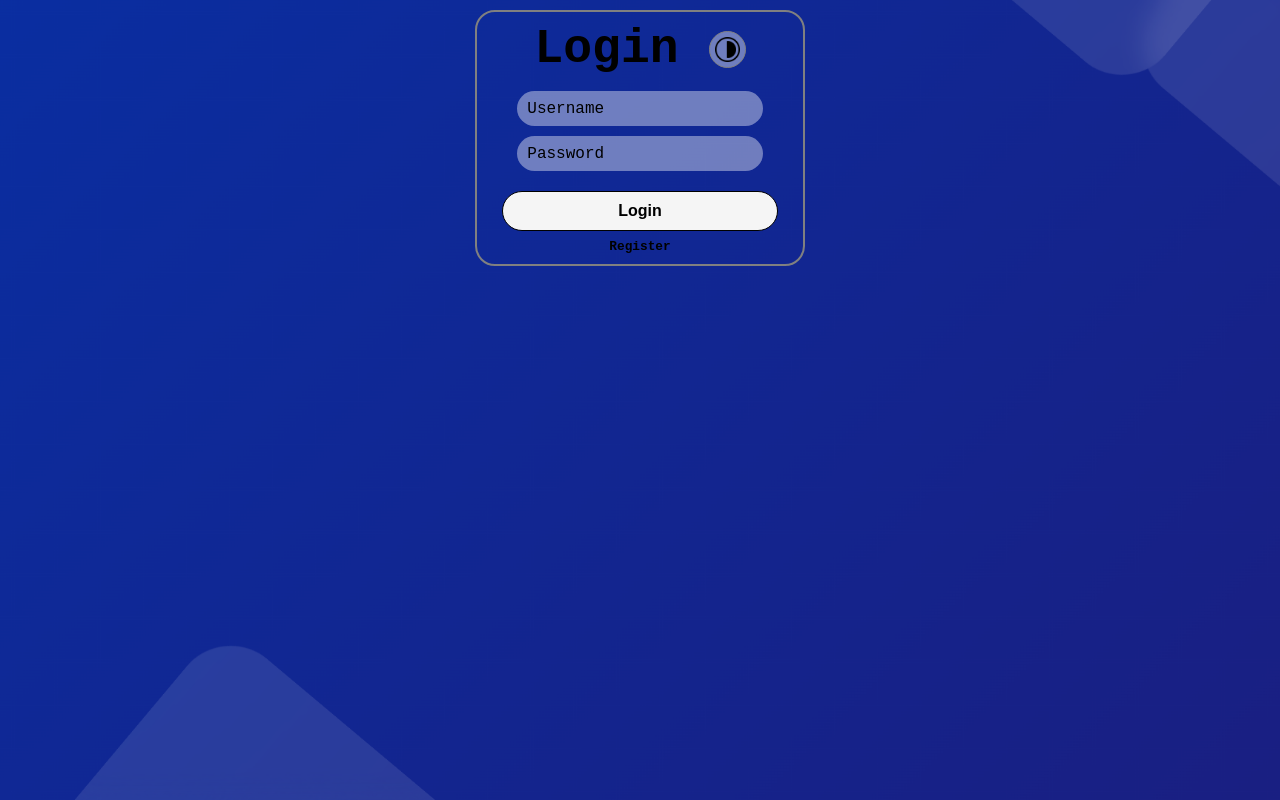
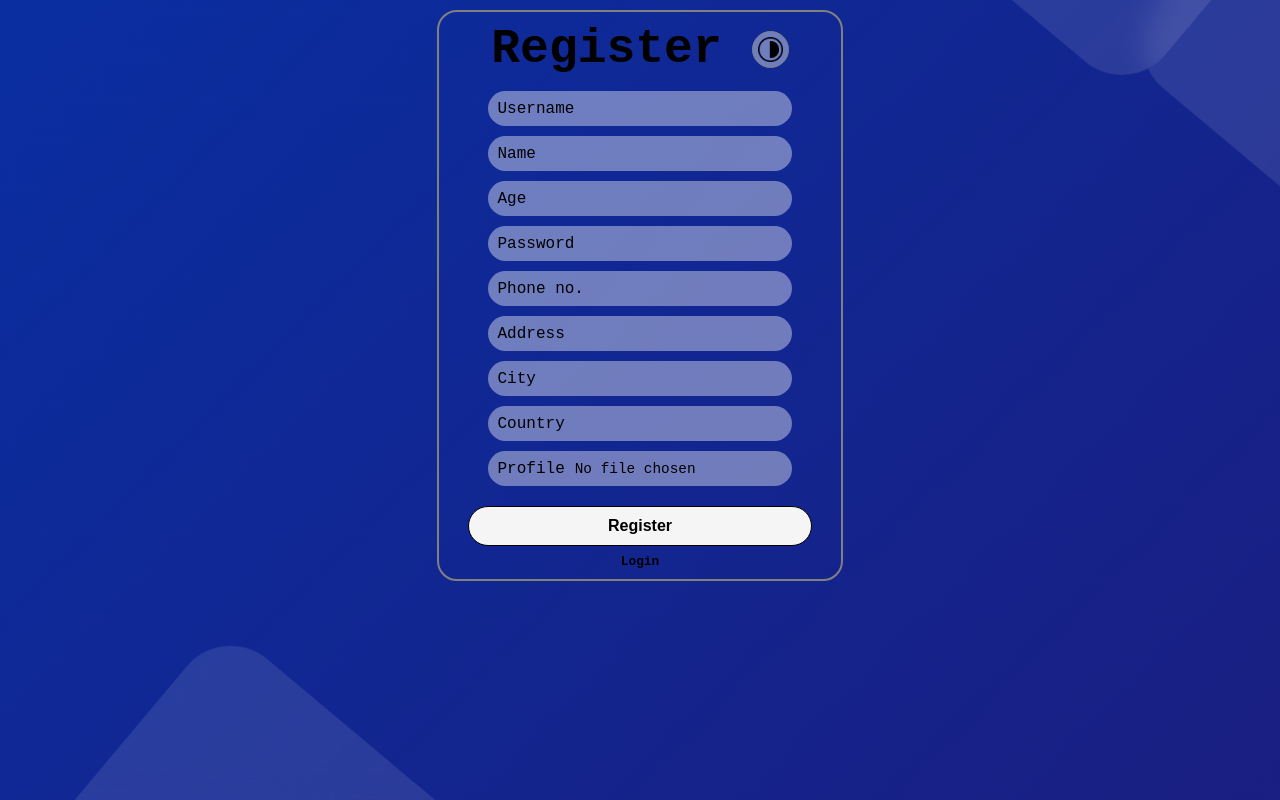
Before and after one commit to gulu43/mini_project_ui, a React (Vite) app: page /register in a window 1280 px wide. Built offline with nearby package versions, Linux system fonts and the light colour scheme.

Commit message:
added login and register and home

```diff
--- a/src/Home.css
+++ b/src/Home.css
@@ -0,0 +1,24 @@
+body {
+    transition: 0.2s ease-in-out;
+    background-image: url('/background_img.png');
+    background-size: cover;
+    background-repeat: no-repeat;
+    background-attachment: fixed;
+    /* background-position: center; */
+    font-family: 'Courier New', Courier, monospace
+}
+
+.light {
+    background-color: #252525;
+    color: white;
+}
+
+.dark {
+    background-color: whitesmoke;
+    color: black;
+}
+
+.heading {
+    font-size: 300%;
+    font-weight: bolder;
+}
--- a/src/Register.css
+++ b/src/Register.css
@@ -0,0 +1,139 @@
+body {
+    transition: 0.2s ease-in-out;
+    background-image: url('/background_img.png');
+    background-size: cover;
+    background-repeat: no-repeat;
+    background-attachment: fixed;
+    /* background-position: center; */
+    font-family: 'Courier New', Courier, monospace
+}
+
+.light {
+    background-color: #252525;
+    color: white;
+}
+
+.dark {
+    background-color: whitesmoke;
+    color: black;
+}
+
+.heading {
+    font-size: 300%;
+    font-weight: bolder;
+}
+
+.header_and_theam {
+    display: flex;
+    justify-content: center;
+    align-items: center;
+    margin-bottom: 15px;
+}
+
+.switch {
+    margin-left: 30px;
+    border: 1px solid gray;
+    border-radius: 20px;
+    background: rgba(255, 255, 255, 0.4);
+    padding: 5px;
+}
+
+.img {
+    display: flex;
+    justify-content: center;
+    align-items: center;
+}
+
+.div_parent {
+    display: flex;
+    flex-direction: column;
+    /* justify-content: space-evenly; */
+    align-items: center;
+    border: 2px solid gray;
+    border-radius: 20px;
+    padding: 10px;
+    margin: 10px;
+    height: auto;
+    width: auto
+}
+
+.cont {
+    display: flex;
+    flex-direction: row;
+    align-items: center;
+    background: rgba(255, 255, 255, 0.4);
+    border-radius: 30px;
+    height: 35px;
+    width: 80%;
+
+
+}
+
+.gap {
+    margin-bottom: 10px;
+}
+
+.main_body {
+    display: flex;
+    flex-direction: column;
+    /* justify-content: space-evenly; */
+    align-items: center;
+}
+
+.main_body label {
+    font-size: 100%;
+    margin-left: 10px;
+
+}
+
+.main_body input {
+    border: 2px;
+    font-size: 100%;
+    background: none;
+    border-radius: 5px;
+    border: none;
+    width: 50%;
+    margin-left: 10px;
+    /* font-weight: 600; */
+    font-family: 'Courier New', Courier, monospace
+}
+
+.div_btn {
+    margin-top: 10px;
+    width: 100%;
+    height: 100%;
+    display: flex;
+    flex-direction: column;
+    justify-content: center;
+    align-items: center;
+
+}
+
+.div_btn button {
+    font-size: 100%;
+    width: 90%;
+    height: 40px;
+    border: 1px solid;
+    border-radius: 30px;
+    font-weight: 800;
+    margin-bottom: 5px;
+}
+
+.register_txt {
+    font-size: 80%;
+    font-weight: 600;
+    margin-top: 3px;
+}
+
+#profile_photo {
+    font-size: 90%;
+}
+
+#profile_photo::-webkit-file-upload-button {
+    display: none;
+    /* background: rgba(255, 255, 255, 0.4);
+    border-radius: 30px;
+    border: 1px solid gray;
+    color: inherit; */
+    /* font-size: 85%; */
+}
--- a/src/components/App.jsx
+++ b/src/components/App.jsx
@@ -11,8 +11,8 @@ function App() {
   return (
     <>
       <Routes>
-        <Route path='/login' element={<Login />} />
-        <Route path='/register' element={<Register />} />
+        <Route path='/login' element={<Login navigate={navigate} />} />
+        <Route path='/register' element={<Register navigate={navigate} />} />
         <Route path='/home' element={<Home />} />
         <Route path='*' element={<Navigate to="/login" />} />
       </Routes>
--- a/src/components/Home.jsx
+++ b/src/components/Home.jsx
@@ -4,7 +4,7 @@ import '../Home.css'
 export function Home() {
     return (
         <>
-            <div>home</div>
+            <h1>home component</h1>
         </>
     );
 }
--- a/src/components/Login.jsx
+++ b/src/components/Login.jsx
@@ -1,8 +1,9 @@
 import { useState, useEffect } from 'react'
 import axios from 'axios'
 import '../Login.css'
+// import { Navigate,useNavigate } from 'react-router-dom';
 
-function Login() {
+function Login({ navigate }) {
   const [theme, setTheme] = useState('dark');
   const [data, setData] = useState({})
 
@@ -33,9 +34,19 @@ function Login() {
 
     try {
       const result = await axios.post("http://localhost:3700/api/v1/user/login", data);
-      console.log(result.data)
+      console.log(result.data, result.status)
+
+      if (result.status === 200 && result.data.status === 'Active') {
+        alert(result.data.message)
+        navigate('/home');
+      } else if (result.data.status === 'Inactive') {
+        alert('User not active')
+      } else {
+        console.log('login failed')
+      }
+
     } catch (err) {
-      console.log("Login failed:", err);
+      console.log("Login failed:", err)
       alert("Login failed — check username or password");
     }
 
@@ -87,7 +98,7 @@ function Login() {
 
         <span className='div_btn'>
           <button className={theme} onClick={loginFn} >Login</button>
-          <span className='register_txt'>Register</span>
+          <span className='register_txt' onClick={() => { navigate('/register') }}>Register</span>
         </span>
 
       </span>
--- a/src/components/Register.jsx
+++ b/src/components/Register.jsx
@@ -1,8 +1,9 @@
 import { useState, useEffect } from 'react'
 import axios from 'axios'
 import '../Register.css'
+// const { name, age, usersname, password, address, city, country, phone_no } = req.body
 
-export function Register() {
+export function Register({ navigate }) {
     const [theme, setTheme] = useState('dark');
     const [data, setData] = useState({})
 
@@ -14,29 +15,29 @@ export function Register() {
         console.log('data: ', data)
     }, [data])
 
-    useEffect(() => {
-        // console.log('data: ', data)
-        setData((prev) => ({
-            ...prev,
-            status: 'Active'
-        }))
-        console.log('data: ', data)
+    async function registerFn() {
 
-    }, [])
-
-
-    async function loginFn() {
-        if (!data.usersname || !data.pass || !data.id || !data.status) {
-            console.log("Please enter all feilds")
-
-        }
+        const formData = new FormData();
+        Object.entries(data).forEach(([key, value]) => {
+            formData.append(key, value)
+        })
+        formData.forEach((ele) => {
+            console.log(ele)
+        })
 
         try {
-            const result = await axios.post("http://localhost:3700/api/v1/user/login", data);
-            console.log(result.data)
+            const result = await axios.post("http://localhost:3700/api/v1/user/register", formData, {
+                headers: { "Content-Type": "multipart/form-data" }
+            })
+            console.log(result.data, result.status)
+
+            if (result.status == 201) {
+                navigate('/login')
+            }
+
         } catch (err) {
-            console.log("Login failed:", err);
-            alert("Login failed — check username or password");
+            console.log("Registration failed:", err)
+            alert("Registration failed")
         }
 
     }
@@ -46,7 +47,7 @@ export function Register() {
             <span className='div_parent'>
 
                 <span className='header_and_theam'>
-                    <span className='heading'>Login</span>
+                    <span className='heading'>Register</span>
                     <button className='switch'
                         onClick={
                             () => { setTheme(theme === 'dark' ? 'light' : 'dark') }
@@ -55,18 +56,9 @@ export function Register() {
                 </span>
 
                 <span className='main_body'>
-                    {/* <label htmlFor="id_inp">ID</label>
-          <input type="number" className={theme} id='id_inp'
-            onChange={(e) => {
-              setData((prev) => ({
-                ...prev,
-                id: e.target.value,
-              }))
-            }}
-          /> */}
                     <span className='cont gap'>
                         <label htmlFor="username_inp">Username</label>
-                        <input type="text" className={theme} id='username_inp' onChange={(e) => {
+                        <input type="text" required className={theme} id='username_inp' onChange={(e) => {
                             setData((prev) => ({
                                 ...prev,
                                 usersname: e.target.value
@@ -75,19 +67,92 @@ export function Register() {
                     </span>
 
                     <span className='cont gap'>
-                        <label htmlFor="password_inp">Password</label>
-                        <input type="text" className={theme} id='password_inp' onChange={(e) => {
+                        <label htmlFor="name_inp">Name</label>
+                        <input type="text" required className={theme} id='name_inp' onChange={(e) => {
                             setData((prev) => ({
                                 ...prev,
-                                pass: e.target.value
+                                name: e.target.value
+                            }))
+                        }} />
+                    </span>
+
+                    <span className='cont gap'>
+                        <label htmlFor="age_inp">Age</label>
+                        <input type="text" required className={theme} id='age_inp' onChange={(e) => {
+                            setData((prev) => ({
+                                ...prev,
+                                age: e.target.value
+                            }))
+                        }} />
+                    </span>
+
+                    <span className='cont gap'>
+                        <label htmlFor="password_inp">Password</label>
+                        <input type="text" required className={theme} id='password_inp' onChange={(e) => {
+                            setData((prev) => ({
+                                ...prev,
+                                password: e.target.value
+                            }))
+                        }} />
+                    </span>
+
+                    <span className='cont gap'>
+                        <label htmlFor="phone_no_inp">Phone no.</label>
+                        <input type="text" required className={theme} id='phone_no_inp' onChange={(e) => {
+                            setData((prev) => ({
+                                ...prev,
+                                phone_no: e.target.value
+                            }))
+                        }} />
+                    </span>
+
+                    <span className='cont gap'>
+                        <label htmlFor="address_inp">Address</label>
+                        <input type="text" required className={theme} id='address_inp' onChange={(e) => {
+                            setData((prev) => ({
+                                ...prev,
+                                address: e.target.value
+                            }))
+                        }} />
+                    </span>
+
+                    <span className='cont gap'>
+                        <label htmlFor="city_inp">City</label>
+                        <input type="text" required className={theme} id='city_inp' onChange={(e) => {
+                            setData((prev) => ({
+                                ...prev,
+                                city: e.target.value
+                            }))
+                        }} />
+                    </span>
+
+                    <span className='cont gap'>
+                        <label htmlFor="country_inp">Country</label>
+                        <input type="text" required className={theme} id='country_inp' onChange={(e) => {
+                            setData((prev) => ({
+                                ...prev,
+                                country: e.target.value
+                            }))
+                        }} />
+                    </span>
+
+                    <span className='cont gap'>
+                        <label htmlFor="profile_photo">Profile</label>
+                        <input type="file" className={theme} id='profile_photo' onChange={(e) => {
+                            let file = e.target.files[0]
+                            console.log("file: ", file)
+
+                            setData((prev) => ({
+                                ...prev,
+                                profile_photo: file
                             }))
                         }} />
                     </span>
                 </span>
 
                 <span className='div_btn'>
-                    <button className={theme} onClick={loginFn} >Login</button>
-                    <span className='register_txt'>Register</span>
+                    <button className={theme} onClick={registerFn} >Register</button>
+                    <span className='register_txt' onClick={() => { navigate('login') }}>Login</span>
                 </span>
 
             </span>
```
